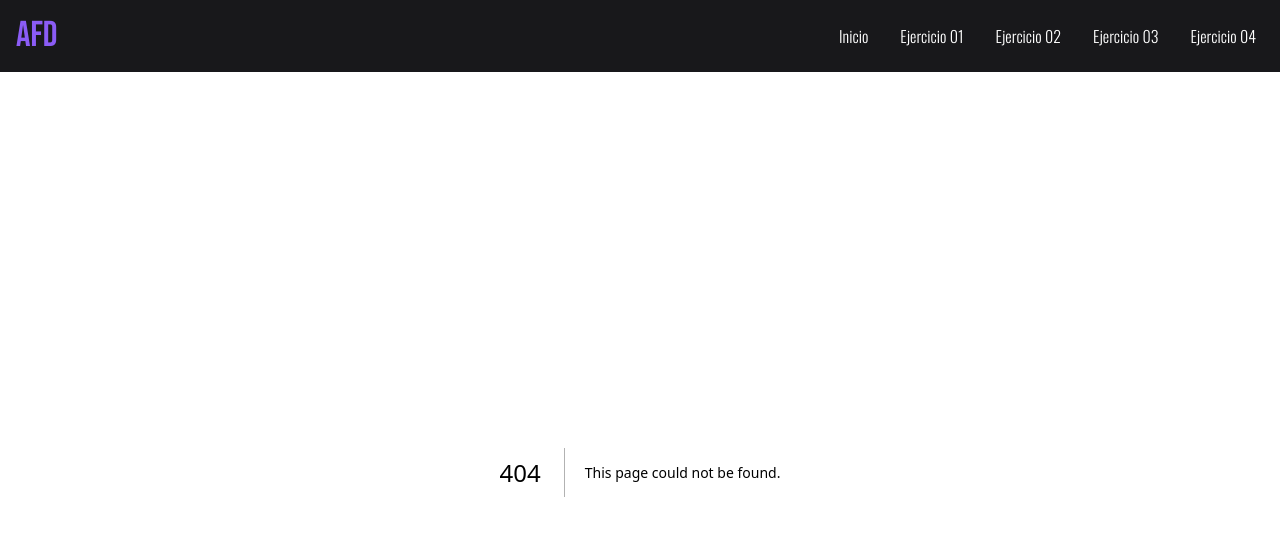
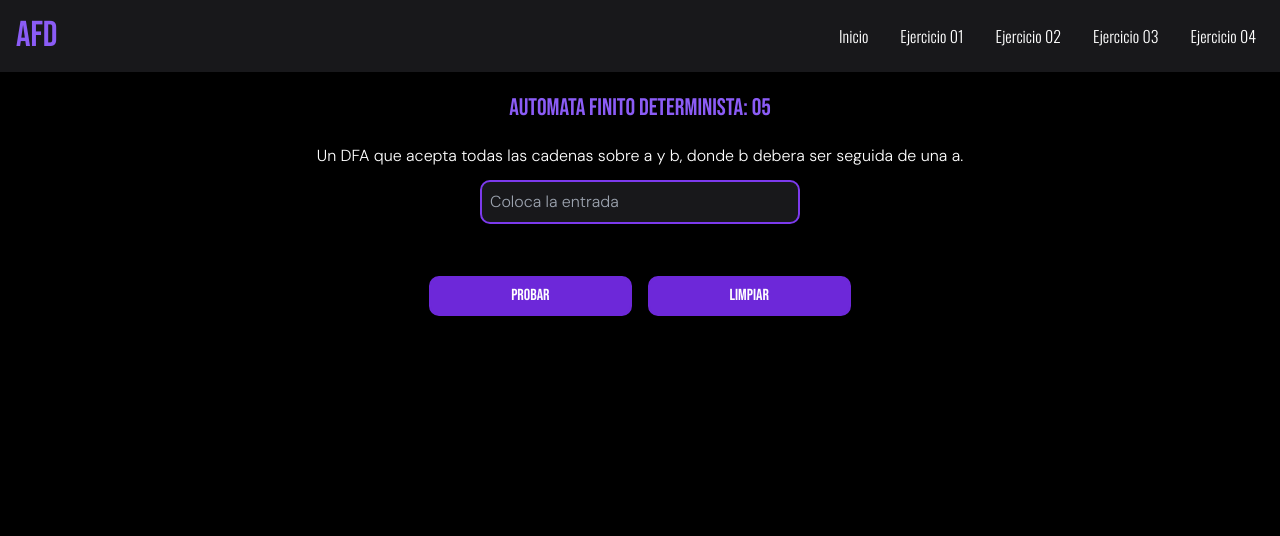
Before and after one commit to LobsangLeonardo/ProyectoU3Automata, a Next.js app: page /ejercicio05 in a window 1280 px wide. Before the commit this address had no page. Shown: the top 536 px of the page. Built offline with nearby package versions, Linux system fonts and the light colour scheme.

Commit message:
Add files via upload

```diff
--- /dev/null
+++ b/app/ejercicio05/page.jsx
@@ -0,0 +1,101 @@
+'use client';
+import React, { useState } from 'react';
+
+const Page = () => {
+  const [palabra, setPalabra] = useState('');
+  const [resultado, setResultado] = useState('');
+
+  const matriz = [
+    [1, 0],
+    [0, 3],
+    [0, 3],
+    [2, 3]
+  ];
+
+  const alfabeto = 'ab';
+
+  const analizar = () => {
+    let estado = 0;
+
+    if (palabra === '') {
+      estado = 1;
+    } else {
+    for (const char of palabra) {
+      const charIndex = alfabeto.indexOf(char);
+      if (charIndex !== -1) {
+        estado = matriz[estado][charIndex];
+      } else {
+        estado = 3;
+        break;
+      }
+    }
+  }
+
+    if (estado === 1 || estado === 2) {
+      setResultado('Cadena aceptada ✅.');
+    } else {
+      setResultado('Cadena no aceptada ❌.');
+    }
+  };
+
+  const limpiar = () => {
+    setPalabra('');
+    setResultado('');
+  };
+
+
+  return (
+
+    <div style={{ fontFamily: "'DM Sans', sans-serif" }}>
+      <div id='ejerc'>
+        <h1 className='text-center p-5 text-2xl text-violet-500'
+          style={{ fontFamily: "'Bebas Neue', sans-serif" }}
+          >Automata Finito Determinista: 05
+        </h1>
+      </div>
+
+      <p className='text-center'>
+        Un DFA que acepta todas las cadenas sobre a y b, donde b debera ser seguida de una a.
+      </p>
+
+      <div className='p-3 text-center'>
+        <input
+          id='expresionValor'
+          type='text'
+          className='border-2 border-violet-600 p-2 w-80 bg-zinc-900'
+          placeholder='Coloca la entrada'
+          style={{ borderRadius: 10 }}
+          value={palabra}
+          onChange={(e) => setPalabra(e.target.value)}
+        />
+      </div>
+
+      <div className='p-10 text-center'>
+        <button
+          onClick={analizar}
+          className='border-2 border-violet-700 bg-violet-700
+          hover-bg-violet-800 px-20 p-1.5 -scroll-mb-1'
+          style={{ borderRadius: 10, fontFamily: "'Bebas Neue', sans-serif" }}
+          >Probar
+        </button>
+
+        <button
+          onClick={limpiar}
+          className='border-2 border-violet-700 bg-violet-700 hover-bg-violet-800 px-20 p-1.5 -scroll-mb-1'
+          style={{ marginLeft: '1rem', borderRadius: 10, fontFamily: "'Bebas Neue', sans-serif" }}
+          >Limpiar
+        </button>
+
+      </div>
+
+      {resultado && (
+        <div className='p-10 text-center'>
+          <p>Resultado: {resultado}</p>
+        </div>
+      )}
+
+    </div>
+  );
+};
+
+export default Page;
```
